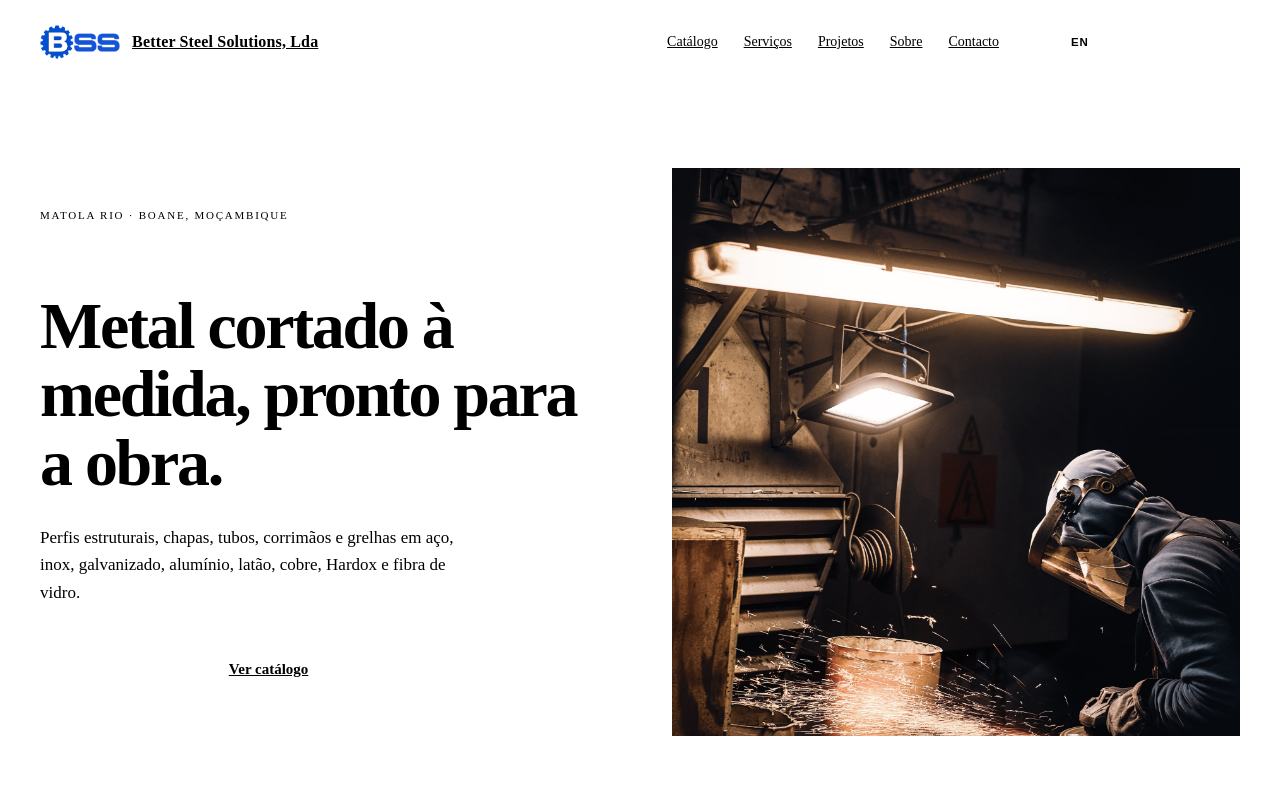
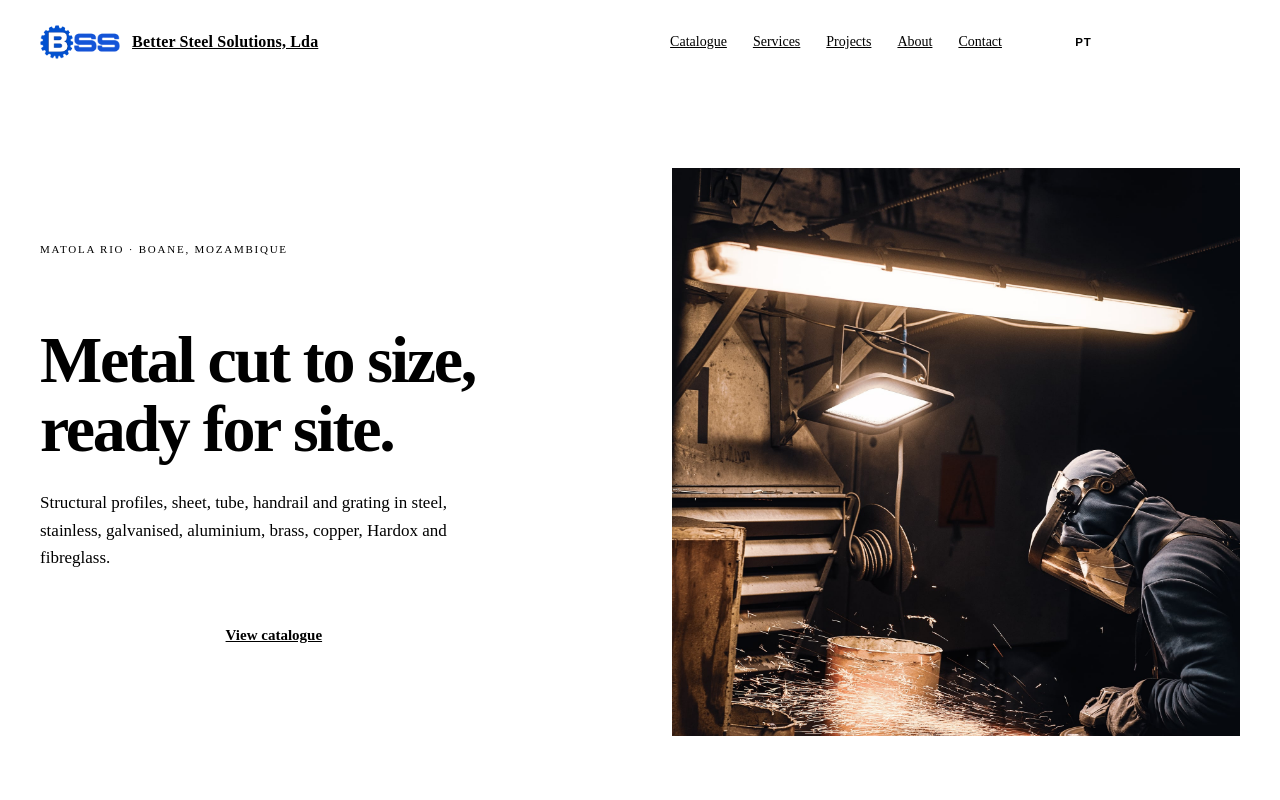
Before and after one commit to kennydasilva/BssMoz_website, a React (Vite) app: page / in a window 1280 px wide. Shown: the top 800 px of the page. Built offline with nearby package versions, Linux system fonts and the light colour scheme; the HTML template or start-up script is replaced by a standard one.

Commit message:
feat: make English the default language, Portuguese as alternative

```diff
--- a/index.html
+++ b/index.html
@@ -1,5 +1,5 @@
 <!doctype html>
-<html lang="pt">
+<html lang="en">
   <head>
     <meta charset="UTF-8" />
     <link rel="icon" type="image/png" href="/images/bss-logo.png" />
@@ -13,7 +13,7 @@
     <title>BSS - Better Steel Solutions</title>
     <meta
       name="description"
-      content="Metal cortado à medida, pronto para a obra. Perfis estruturais, chapas, tubos, corrimãos e grelhas em aço, inox, galvanizado, alumínio, latão, cobre, Hardox e fibra de vidro. Armazém em Boane, Moçambique."
+      content="Metal cut to size, ready for the job site. Structural sections, sheets, tubes, handrails and gratings in steel, stainless, galvanised, aluminium, brass, copper, Hardox and fibreglass. Warehouse in Boane, Mozambique."
     />
   </head>
   <body>
--- a/src/components/Header/Header.tsx
+++ b/src/components/Header/Header.tsx
@@ -3,7 +3,7 @@ import { useLanguage } from "../../state/LanguageContext";
 import type { Lang } from "../../types";
 import styles from "./Header.module.css";
 
-const LANGS: Lang[] = ["pt", "en"];
+const LANGS: Lang[] = ["en", "pt"];
 
 export function Header() {
   const { lang, setLang, t } = useLanguage();
--- a/src/state/LanguageContext.tsx
+++ b/src/state/LanguageContext.tsx
@@ -1,4 +1,4 @@
-import { createContext, useContext, useMemo, useState } from "react";
+import { createContext, useContext, useEffect, useMemo, useState } from "react";
 import type { ReactNode } from "react";
 import type { Lang } from "../types";
 import { TRANSLATIONS, type Translation } from "../data/translations";
@@ -12,7 +12,11 @@ interface LanguageContextValue {
 const LanguageContext = createContext<LanguageContextValue | null>(null);
 
 export function LanguageProvider({ children }: { children: ReactNode }) {
-  const [lang, setLang] = useState<Lang>("pt");
+  const [lang, setLang] = useState<Lang>("en");
+
+  useEffect(() => {
+    document.documentElement.lang = lang;
+  }, [lang]);
 
   const value = useMemo<LanguageContextValue>(
     () => ({ lang, setLang, t: TRANSLATIONS[lang] }),
```
